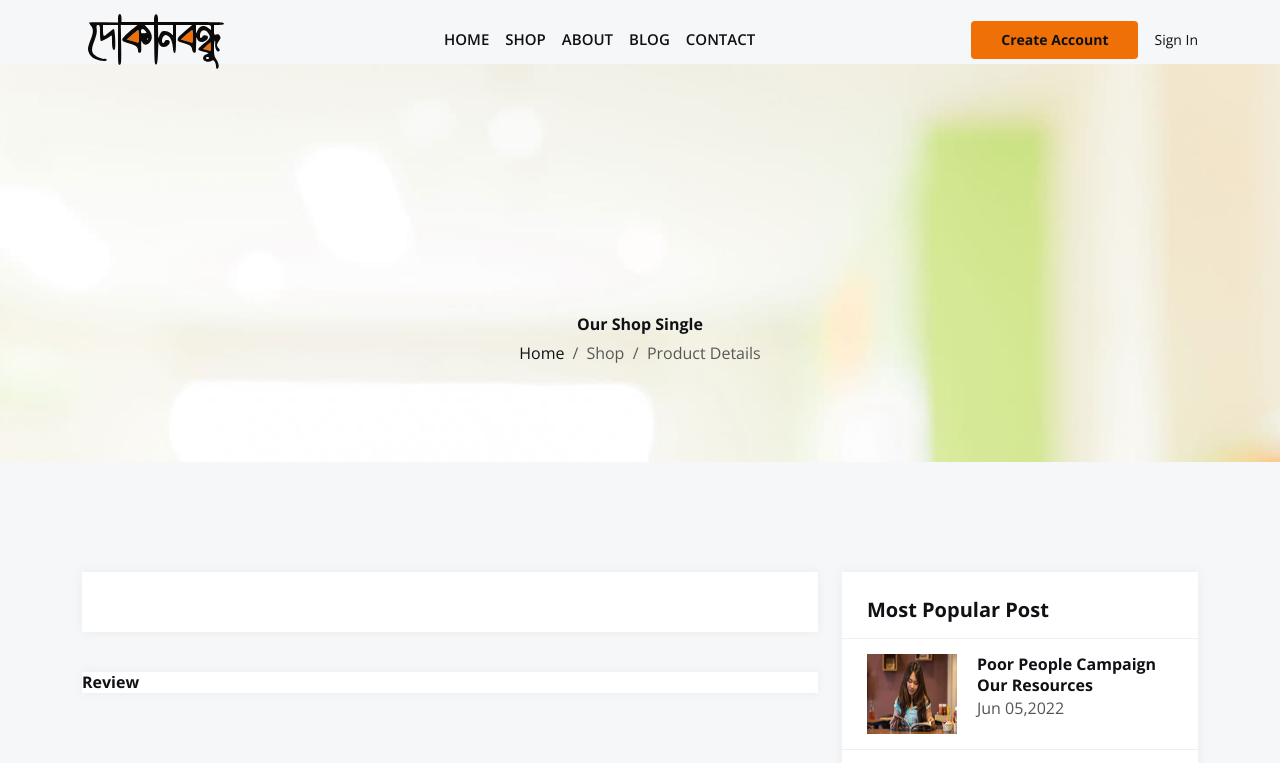
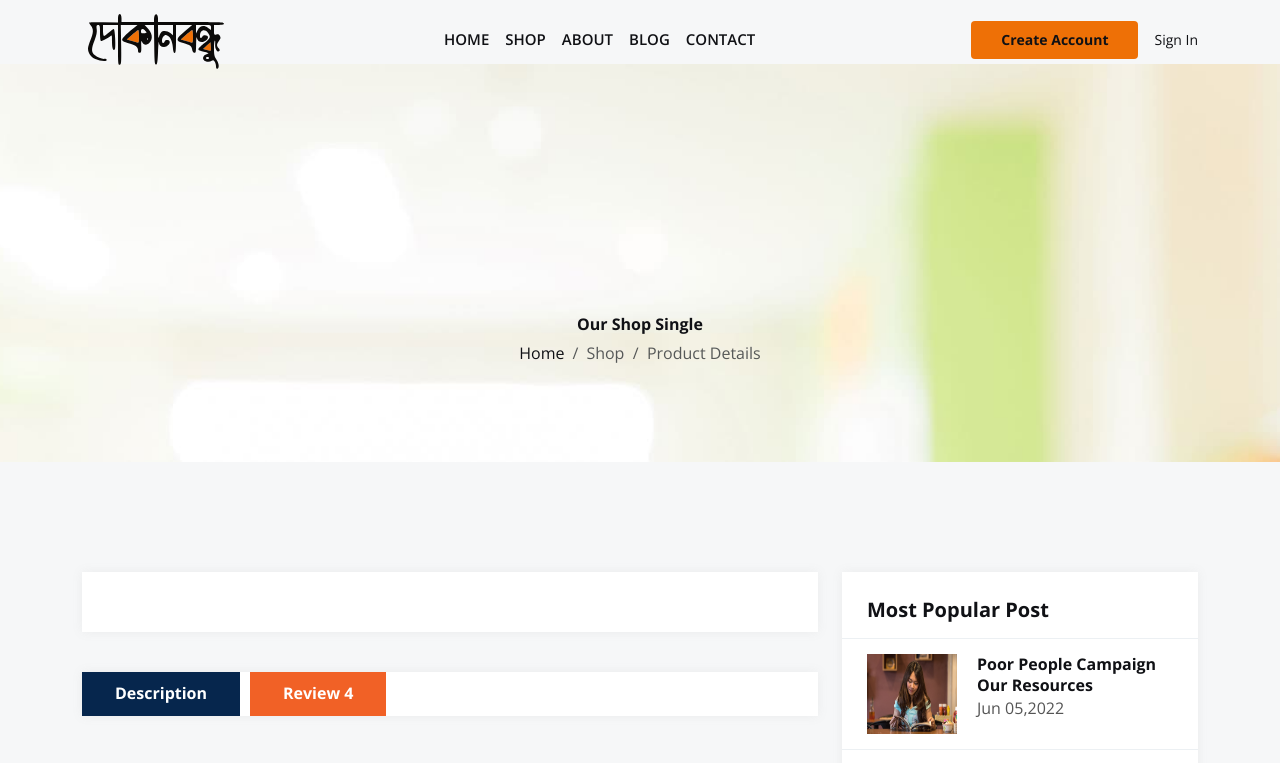
Before and after one commit to it27427/dokanbondhu-ecommerce, a React (Vite) app: page /shop/1 in a window 1280 px wide. Shown: the top 763 px of the page. Built offline with nearby package versions, Linux system fonts and the light colour scheme.

Commit message:
review toggle

```diff
--- /dev/null
+++ b/src/components/shop/Review.jsx
@@ -0,0 +1,69 @@
+import { useState } from 'react';
+
+const reviwtitle = 'Add a Review';
+
+const ReviewList = [
+  {
+    id: 1,
+    imgUrl: '/src/assets/images/instructor/01.jpg',
+    imgAlt: 'Client thumb',
+    name: 'Ganelon Boileau',
+    date: 'Posted on Jun 10, 2022 at 6:57 am',
+    desc: 'Enthusiast build innovativ initiatives before lonterm high-impact awesome theme seo psd porta monetize covalent leadership after without resource.',
+  },
+  {
+    id: 2,
+    imgUrl: '/src/assets/images/instructor/02.jpg',
+    imgAlt: 'Client thumb',
+    name: 'Morgana Cailot',
+    date: 'Posted on Jun 10, 2022 at 6:57 am',
+    desc: 'Enthusiast build innovativ initiatives before lonterm high-impact awesome theme seo psd porta monetize covalent leadership after without resource.',
+  },
+  {
+    id: 3,
+    imgUrl: '/src/assets/images/instructor/03.jpg',
+    imgAlt: 'Client thumb',
+    name: 'Telford Bois',
+    date: 'Posted on Jun 10, 2022 at 6:57 am',
+    desc: 'Enthusiast build innovativ initiatives before lonterm high-impact awesome theme seo psd porta monetize covalent leadership after without resource.',
+  },
+  {
+    id: 4,
+    imgUrl: '/src/assets/images/instructor/04.jpg',
+    imgAlt: 'Client thumb',
+    name: 'Cher Daviau',
+    date: 'Posted on Jun 10, 2022 at 6:57 am',
+    desc: 'Enthusiast build innovativ initiatives before lonterm high-impact awesome theme seo psd porta monetize covalent leadership after without resource.',
+  },
+];
+
+const Review = () => {
+  const [reviweShow, setReviewShow] = useState(true);
+
+  return (
+    <div>
+      <ul
+        className={`review-nav lab-ul ${
+          reviweShow ? 'RevActive' : 'DescActive'
+        }`}
+      >
+        <li
+          className='desc'
+          onClick={() => setReviewShow(!reviweShow)}
+          role='button'
+        >
+          Description
+        </li>
+        <li
+          className='rev'
+          onClick={() => setReviewShow(!reviweShow)}
+          role='button'
+        >
+          Review 4
+        </li>
+      </ul>
+    </div>
+  );
+};
+
+export default Review;
--- a/src/pages/ProductDetails.jsx
+++ b/src/pages/ProductDetails.jsx
@@ -8,6 +8,7 @@ import BannerSection from '@/components/global/BannerSection';
 import ProductDisplay from '@/components/shop/ProductDisplay';
 import PopularPost from '@/components/shop/PopularPost';
 import Tags from '@/components/shop/Tags';
+import Review from '@/components/shop/Review';
 
 const ProductDetails = () => {
   const [product, setProduct] = useState([]);
@@ -91,7 +92,7 @@ const ProductDetails = () => {
 
                 {/* REVIEWS */}
                 <div className='review'>
-                  <h5>Review</h5>
+                  <Review />
                 </div>
               </article>
             </div>
```
